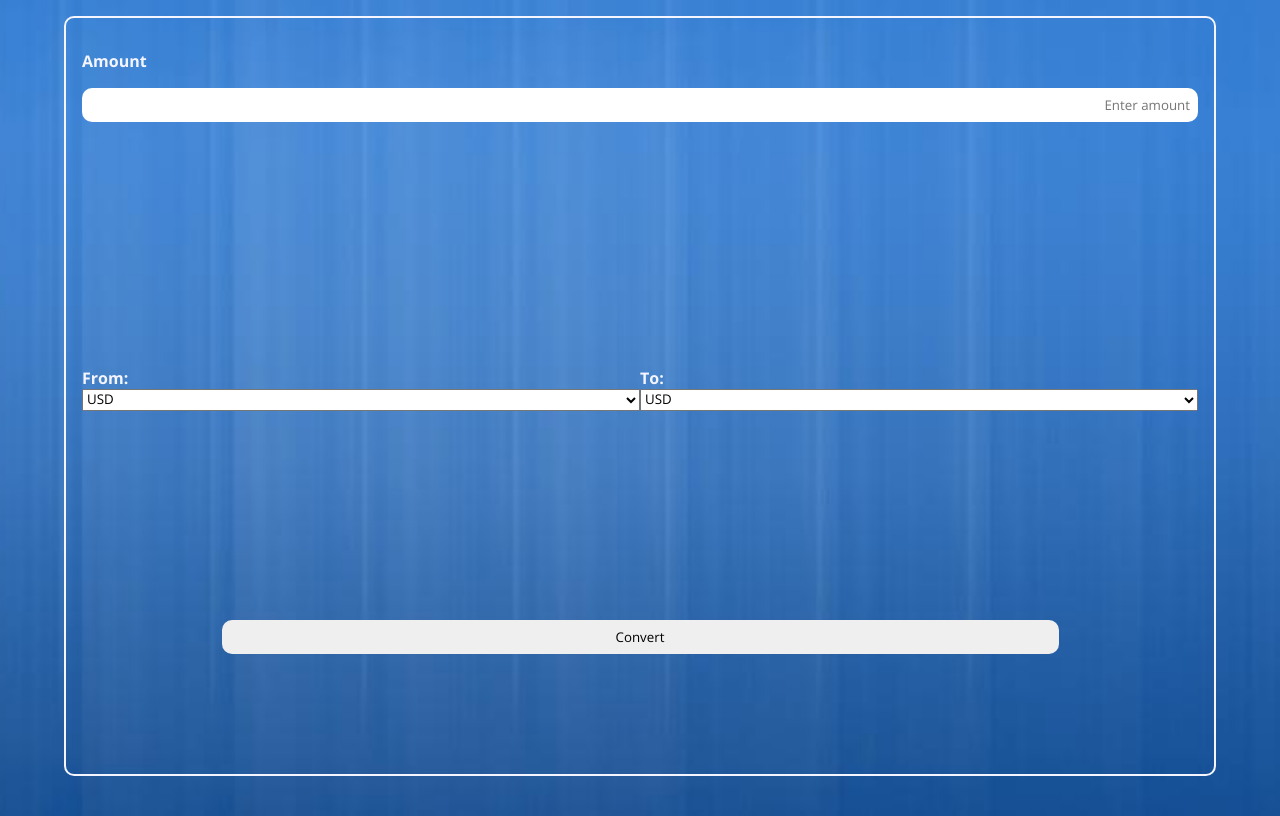
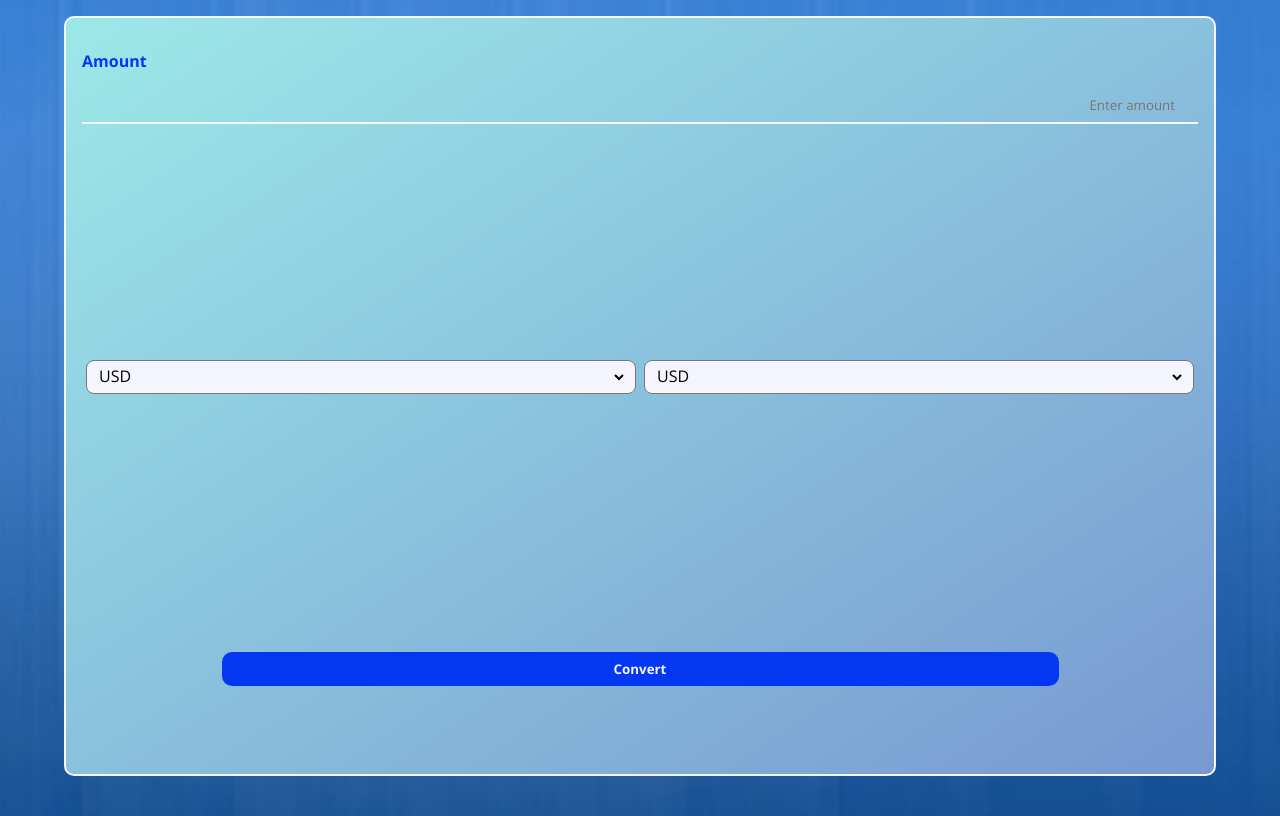
Before and after one commit to afesta12/Currency-Converter, a React (Create React App) app: page / in a window 1280 px wide. Built offline with nearby package versions, Linux system fonts and the light colour scheme.

Commit message:
refactoring

```diff
--- a/public/index.html
+++ b/public/index.html
@@ -2,7 +2,6 @@
 <html lang="en">
   <head>
     <meta charset="utf-8" />
-    <link rel="icon" href="%PUBLIC_URL%/favicon.ico" />
     <meta name="viewport" content="width=device-width, initial-scale=1" />
     <meta name="theme-color" content="#000000" />
     <meta
@@ -10,7 +9,6 @@
       content="Web site created using create-react-app"
     />
     <link rel="apple-touch-icon" href="%PUBLIC_URL%/logo192.png" />
-    <link rel="manifest" href="%PUBLIC_URL%/manifest.json" />
     <title>React App</title>
   </head>
   <body>
--- a/src/App.js
+++ b/src/App.js
@@ -1,26 +1,20 @@
-import LargeInput from "./Components/LargeInput";
-import Dropdown from "./Components/Dropdown";
-import Button from "./Components/Button";
+import Form from "./Components/Form";
 
 function App() {
+
+  const getInput = (inp) => {
+
+    console.log(inp);
+
+  }
+
+
   return (
     <div className="App">
 
       <div className="wrapper">
 
-          <LargeInput title={"Amount"} />
-
-          <div className="container__bottom">
-
-            <div className="dropdown__row">
-
-              <Dropdown title={"From"} name={"from"} />
-              <Dropdown title={"To"} name={"to"} />
-
-            </div>
-
-            <Button />
-          </div>
+        <Form onInput={getInput} />
 
       </div>
 
--- a/src/Components/Button.js
+++ /dev/null
@@ -1,7 +0,0 @@
-import React from 'react'
-
-const Button = () => {
-  return <button className='btn'>Convert</button>
-}
-
-export default Button
--- a/src/Components/Dropdown.js
+++ /dev/null
@@ -1,21 +0,0 @@
-import React from 'react'
-
-const Dropdown = ({title, name}) => {
-  return (
-    <div className='container dropdown'>
-
-        <label htmlFor={name}>{title}:</label>
-        <select name={name} id={name}>
-
-            <option value="USD">USD</option>
-            <option value="Yen">Yen</option>
-            <option value="Euro">Euro</option>
-            <option value="Yuan">Yuan</option>
-
-        </select>
-
-    </div>
-  )
-}
-
-export default Dropdown
--- /dev/null
+++ b/src/Components/Form.js
@@ -0,0 +1,78 @@
+import React from 'react'
+import { useState } from 'react'
+
+const Form = ({onInput}) => {
+
+    const [num, setInput] = useState('');
+    const [convertFrom, setConvertFrom] = useState('USD');
+    const [conertTo, setConvertTo] = useState('USD');
+
+    const onSubmit = (e) => {
+
+        e.preventDefault();
+
+        if(!num) {
+
+            alert('Enter a number to convert');
+            return;
+
+        }
+
+        onInput({num, convertFrom, conertTo})
+    }
+
+  return (
+
+    <form className='form' onSubmit={onSubmit}>
+
+        <div className='container container__input'>
+
+            <label>Amount</label>
+            <input className='input'
+                   type="number"
+                   placeholder='Enter amount'
+                   value={num}
+                   onChange={(e) => setInput(e.target.valueAsNumber)} />
+
+        </div>
+
+        <div className="container__bottom">
+
+            <div className="container__row">
+
+                <div className='container__dropdown'>
+
+                    <select onChange={(e) => setConvertFrom(e.target.value)}>
+
+                        <option value="USD">USD</option>
+                        <option value="Yen">Yen</option>
+                        <option value="Euro">Euro</option>
+                        <option value="Yuan">Yuan</option>
+
+                    </select>
+
+                </div>
+                <div className='container__dropdown'>
+
+                    <select onChange={(e) => setConvertTo(e.target.value)}>
+
+                        <option value="USD">USD</option>
+                        <option value="Yen">Yen</option>
+                        <option value="Euro">Euro</option>
+                        <option value="Yuan">Yuan</option>
+
+                    </select>
+
+                </div>
+
+            </div>
+
+            <input className='btn' type="submit" value="Convert" />
+
+        </div>
+
+    </form>
+  )
+}
+
+export default Form
--- a/src/Components/LargeInput.js
+++ /dev/null
@@ -1,14 +0,0 @@
-import React from 'react'
-
-const LargeInput = ({title}) => {
-  return (
-    <div className='container container__input'>
-
-        <label>{title}</label>
-        <input type="text" placeholder='Enter amount' />
-
-    </div>
-  )
-}
-
-export default LargeInput
--- a/src/SCSS/_config.scss
+++ b/src/SCSS/_config.scss
@@ -2,6 +2,12 @@
 
 // Variables
 $white: rgb(244, 245, 255);
+$dark-blue: rgb(4, 55, 242);
+$light-blue: 	rgb(125, 249, 255);
+
+$select-border: #777;
+$select-focus: blue;
+$select-arrow: $select-border;
 
 * {
 
@@ -16,7 +22,7 @@ $white: rgb(244, 245, 255);
 label {
 
     font-weight: 700;
-    color: $white;
+    color: $dark-blue;
 
 }
 
@@ -30,21 +36,41 @@ body {
 
 }
 
-input {
+.input {
 
     border: none;
     text-align: right;
     padding: .5rem;
-    border-radius: 10px;
     margin-top: 1rem;
+    background-color: transparent;
+    border-bottom: 2px solid $white;
 
 }
 
-button {
+.btn {
 
     border: none;
     border-radius: 10px;
     padding: .5rem;
     width: 75%;
     align-self: center;
+    background-color: $dark-blue;
+    color: $white;
+    font-weight: 700;
+
 }
+
+select {
+
+    background-color: transparent;
+    border: none;
+    padding: 0 1em 0 0;
+    margin: 0;
+    width: 100%;
+    font-family: inherit;
+    font-size: inherit;
+    cursor: inherit;
+    line-height: inherit;
+    outline: none;
+
+  }
--- a/src/SCSS/index.css
+++ b/src/SCSS/index.css
@@ -8,7 +8,7 @@
 
 label {
   font-weight: 700;
-  color: rgb(244, 245, 255);
+  color: rgb(4, 55, 242);
 }
 
 body {
@@ -19,20 +19,37 @@ body {
   background-position: center center;
 }
 
-input {
+.input {
   border: none;
   text-align: right;
   padding: 0.5rem;
-  border-radius: 10px;
   margin-top: 1rem;
+  background-color: transparent;
+  border-bottom: 2px solid rgb(244, 245, 255);
 }
 
-button {
+.btn {
   border: none;
   border-radius: 10px;
   padding: 0.5rem;
   width: 75%;
   align-self: center;
+  background-color: rgb(4, 55, 242);
+  color: rgb(244, 245, 255);
+  font-weight: 700;
+}
+
+select {
+  background-color: transparent;
+  border: none;
+  padding: 0 1em 0 0;
+  margin: 0;
+  width: 100%;
+  font-family: inherit;
+  font-size: inherit;
+  cursor: inherit;
+  line-height: inherit;
+  outline: none;
 }
 
 .wrapper {
@@ -45,6 +62,8 @@ button {
   display: flex;
   flex-direction: column;
   padding: 1rem;
+  background: #9CE8E8;
+  background: linear-gradient(to bottom right, #9CE8E8, #7799D1);
 }
 
 .container {
@@ -55,16 +74,32 @@ button {
   margin-top: 1rem;
   height: 30%;
 }
+.container__row {
+  display: flex;
+  justify-content: space-evenly;
+}
 .container__bottom {
   display: flex;
   flex-direction: column;
-  justify-content: space-around;
-  height: 70%;
+  justify-content: space-between;
+  height: 50%;
+}
+.container__dropdown {
+  width: 50%;
+  border: 1px solid #777;
+  border-radius: 0.5rem;
+  padding: 0.25em 0.5em;
+  font-size: 1rem;
+  cursor: pointer;
+  line-height: 1.1;
+  background-color: #fff;
+  background-image: linear-gradient(to top, #f9f9f9, rgb(244, 245, 255) 33%);
+  margin: 0 0.25rem;
 }
 
-.dropdown {
-  width: 75%;
-}
-.dropdown__row {
+.form {
   display: flex;
+  flex-direction: column;
+  justify-content: space-between;
+  height: 90%;
 }/*# sourceMappingURL=index.css.map */
--- a/src/SCSS/index.scss
+++ b/src/SCSS/index.scss
@@ -11,6 +11,10 @@
     display: flex;
     flex-direction: column;
     padding: 1rem;
+    background: #9CE8E8;
+    background: -webkit-linear-gradient(top left, #9CE8E8, #7799D1);
+    background: -moz-linear-gradient(top left, #9CE8E8, #7799D1);
+    background: linear-gradient(to bottom right, #9CE8E8, #7799D1);
 
 }
 
@@ -26,26 +30,42 @@
 
     }
 
+    &__row {
+
+        display: flex;
+        justify-content: space-evenly;
+
+    }
+
     &__bottom {
 
         display: flex;
         flex-direction: column;
-        justify-content: space-around;
-        height: 70%;
+        justify-content: space-between;
+        height: 50%;
 
     }
 
+    &__dropdown {
+
+        width: 50%;
+        border: 1px solid $select-border;
+        border-radius: .5rem;
+        padding: 0.25em 0.5em;
+        font-size: 1rem;
+        cursor: pointer;
+        line-height: 1.1;
+        background-color: #fff;
+        background-image: linear-gradient(to top, #f9f9f9, $white 33%);
+        margin: 0 .25rem;
+
+    }
 }
 
-.dropdown {
+.form {
 
-    width: 75%;
-
-
-    &__row {
-
-        display: flex;
-
-    }
-
+    display: flex;
+    flex-direction: column;
+    justify-content: space-between;
+    height: 90%;
 }
```
Also changed, not shown: 1 other file (tests, documents, lock files or other folders).
